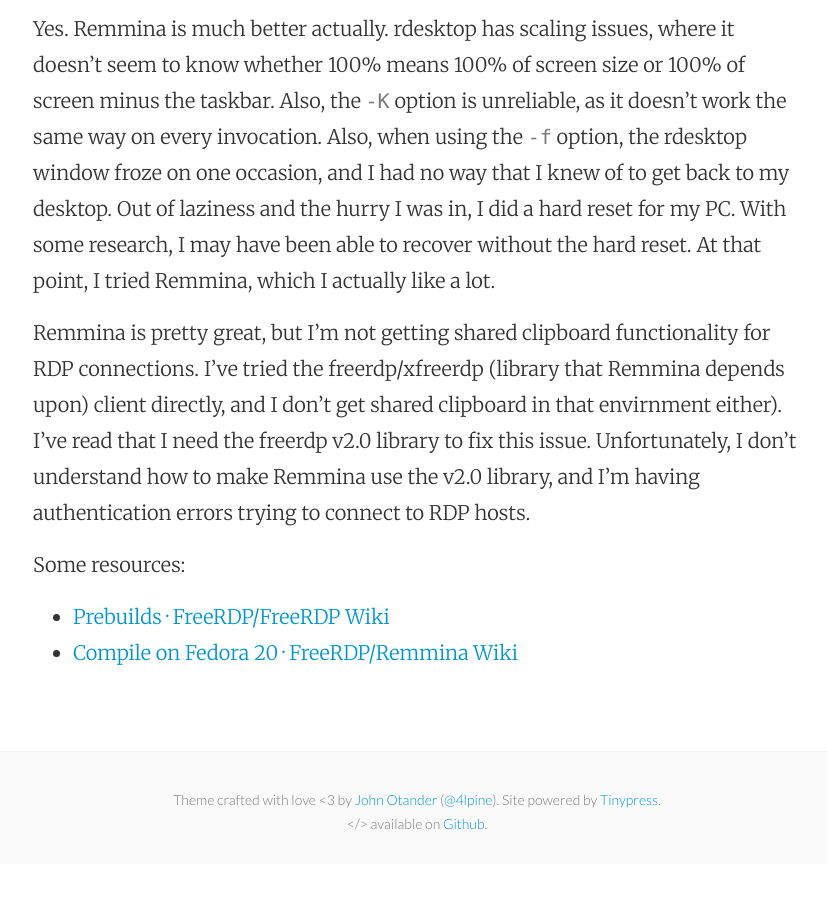
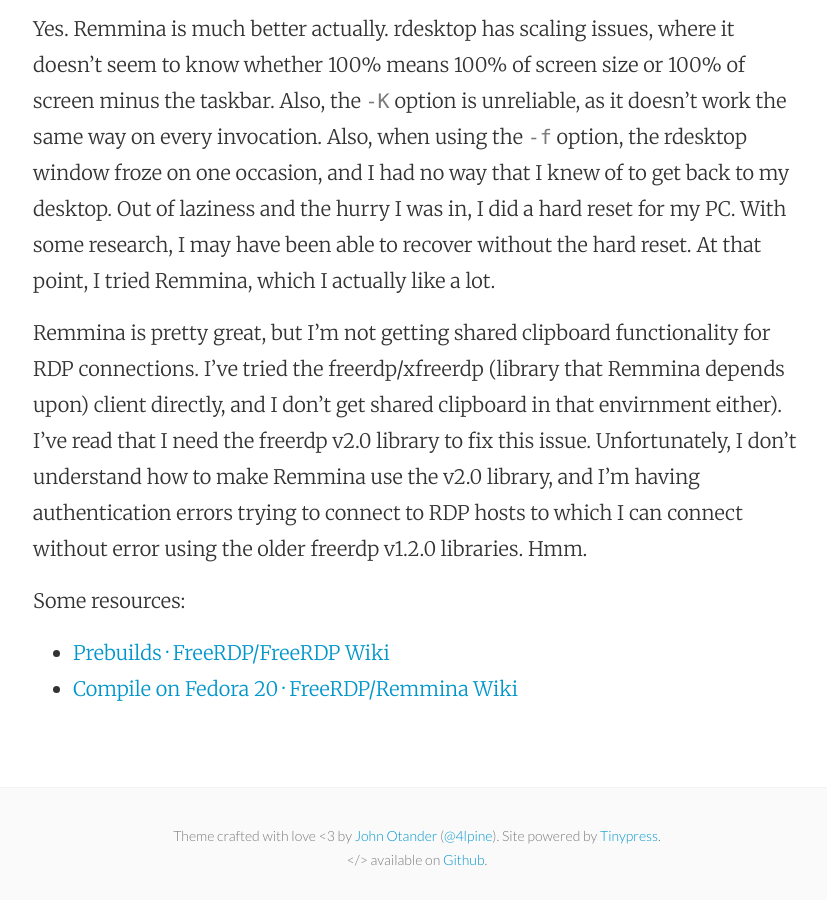
Before and after one commit to mattymaloney/mattymaloney.github.io, a Jekyll site: the page built from _posts/2016-04-09-rdesktop-rdp-wmctrl.md, in a window 1280 px wide and 900 px high, scrolled down 3466 px. Shown: the whole window, without its empty margins (223-1050 px from the left). Built offline with Jekyll 4.4.1, drawn with Linux system fonts in a browser that asks for light colours; before the commit the page ends 4330 px from its top, so only the background shows below that.

Commit message:
Updated 2016-04-09-rdesktop-rdp-wmctrl.md

```diff
--- a/_posts/2016-04-09-rdesktop-rdp-wmctrl.md
+++ b/_posts/2016-04-09-rdesktop-rdp-wmctrl.md
@@ -85,7 +85,7 @@
 
 Yes. Remmina is much better actually. rdesktop has scaling issues, where it doesn't seem to know whether 100% means 100% of screen size or 100% of screen minus the taskbar. Also, the `-K` option is unreliable, as it doesn't work the same way on every invocation. Also, when using the `-f` option, the rdesktop window froze on one occasion, and I had no way that I knew of to get back to my desktop. Out of laziness and the hurry I was in, I did a hard reset for my PC. With some research, I may have been able to recover without the hard reset. At that point, I tried Remmina, which I actually like a lot.
 
-Remmina is pretty great, but I'm not getting shared clipboard functionality for RDP connections. I've tried the freerdp/xfreerdp (library that Remmina depends upon) client directly, and I don't get shared clipboard in that envirnment either). I've read that I need the freerdp v2.0 library to fix this issue. Unfortunately, I don't understand how to make Remmina use the v2.0 library, and I'm having authentication errors trying to connect to RDP hosts.
+Remmina is pretty great, but I'm not getting shared clipboard functionality for RDP connections. I've tried the freerdp/xfreerdp (library that Remmina depends upon) client directly, and I don't get shared clipboard in that envirnment either). I've read that I need the freerdp v2.0 library to fix this issue. Unfortunately, I don't understand how to make Remmina use the v2.0 library, and I'm having authentication errors trying to connect to RDP hosts to which I can connect without error using the older freerdp v1.2.0 libraries. Hmm.
 
 Some resources:
 
```
